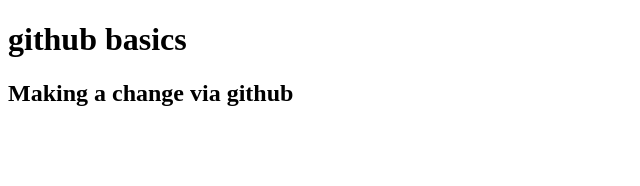
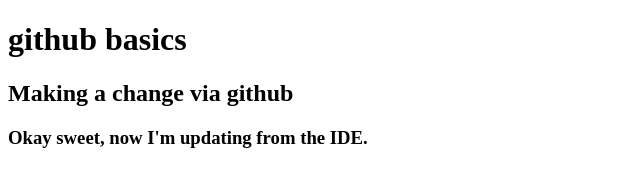
Before and after one commit to aaron-garcia-7/Bailey-Aaron-Shared, a plain HTML site: page index.html in a window 1280 px wide. Shown: the whole page, without its empty margins (0-640 px from the left). Drawn offline with Linux system fonts and the light colour scheme.

Commit message:
update 3 (from IDE)

```diff
--- a/index.html
+++ b/index.html
@@ -9,5 +9,6 @@
 <body>
     <h1>github basics</h1>
     <h2>Making a change via github</h2>
+    <h3>Okay sweet, now I'm updating from the IDE.</h3>
 </body>
 </html>
```
